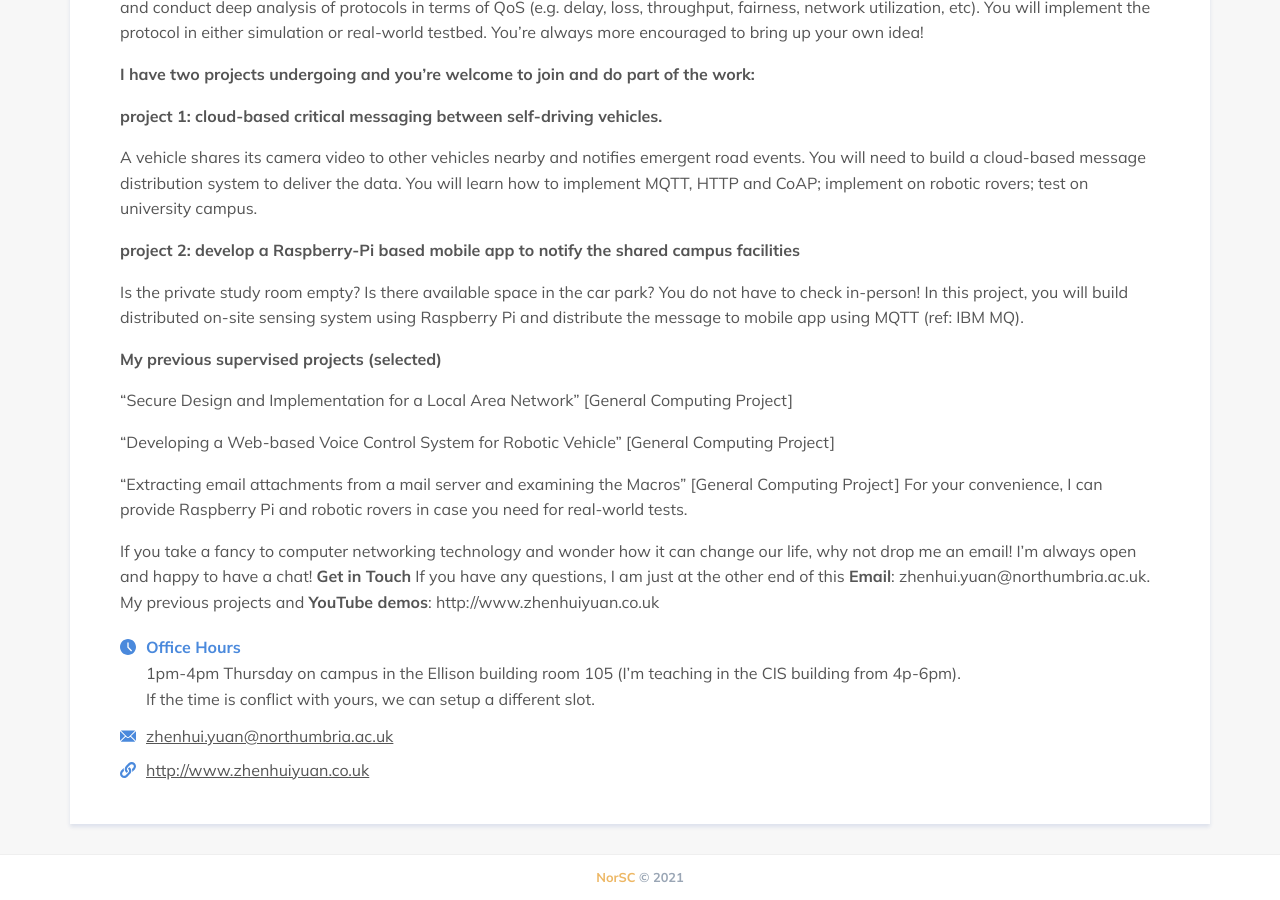
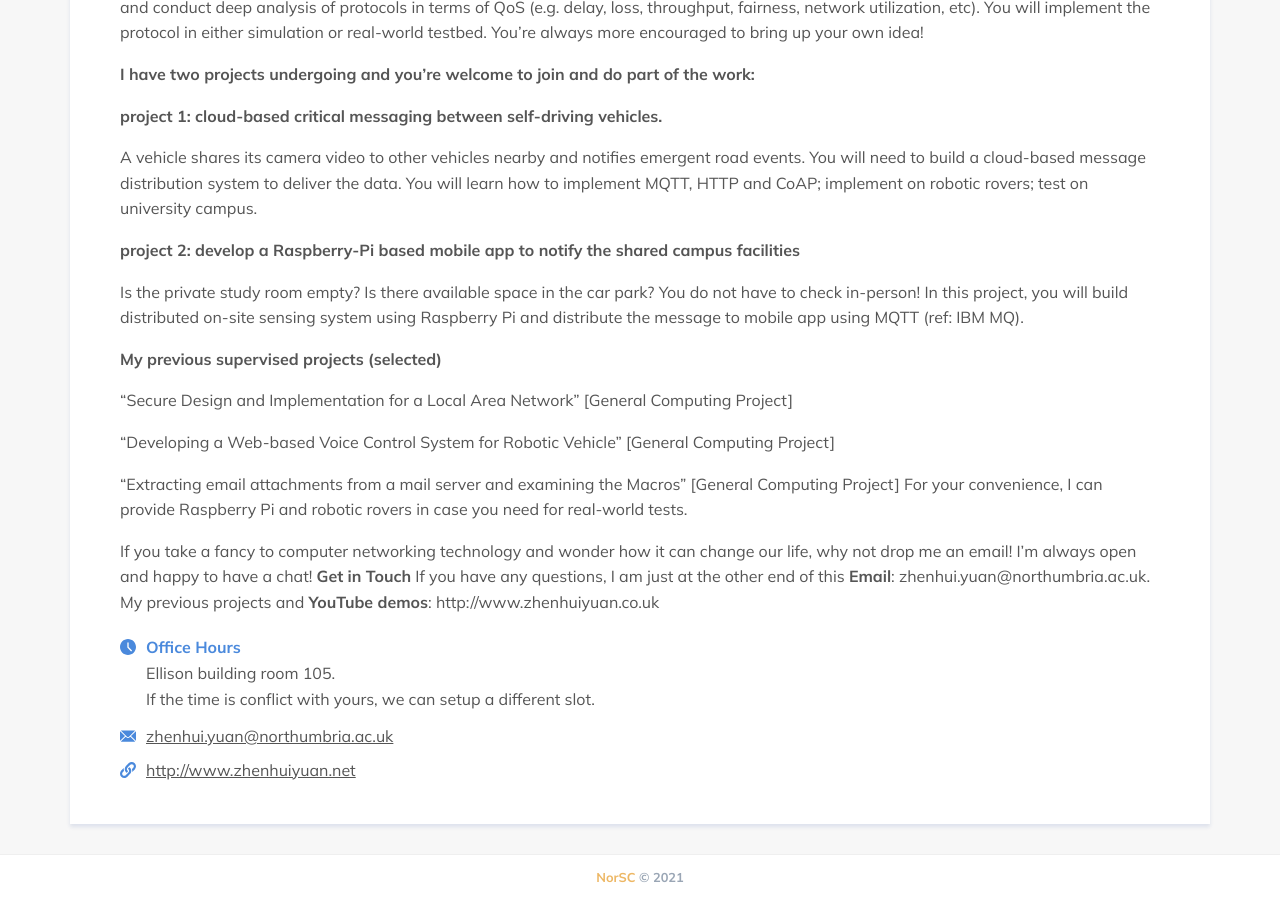
Before and after one commit to NorSC/supervisor-search, a Jekyll site: the page built from _supervisors/zhenhui-yuan.md, in a window 1280 px wide and 900 px high, scrolled down 1020 px. Built offline with Jekyll 4.4.1, drawn with Linux system fonts in a browser that asks for light colours; a script that is not in the unit is left out.

Commit message:
Update Supervisors “zhenhui-yuan”

```diff
--- a/_supervisors/zhenhui-yuan.md
+++ b/_supervisors/zhenhui-yuan.md
@@ -4,11 +4,9 @@ title: Zhenhui Yuan
 available: true
 available_msc: true
 email: zhenhui.yuan@northumbria.ac.uk
-website: http://www.zhenhuiyuan.co.uk
-office_hours: >-
-  1pm-4pm Thursday on campus in the Ellison building room 105 (I’m teaching in
-  the CIS building from 4p-6pm).
-
+website: http://www.zhenhuiyuan.net
+office_hours: |-
+  Ellison building room 105.
   If the time is conflict with yours, we can setup a different slot.
 research_group: Cyber Security and Network Systems
 research_themes:
```
